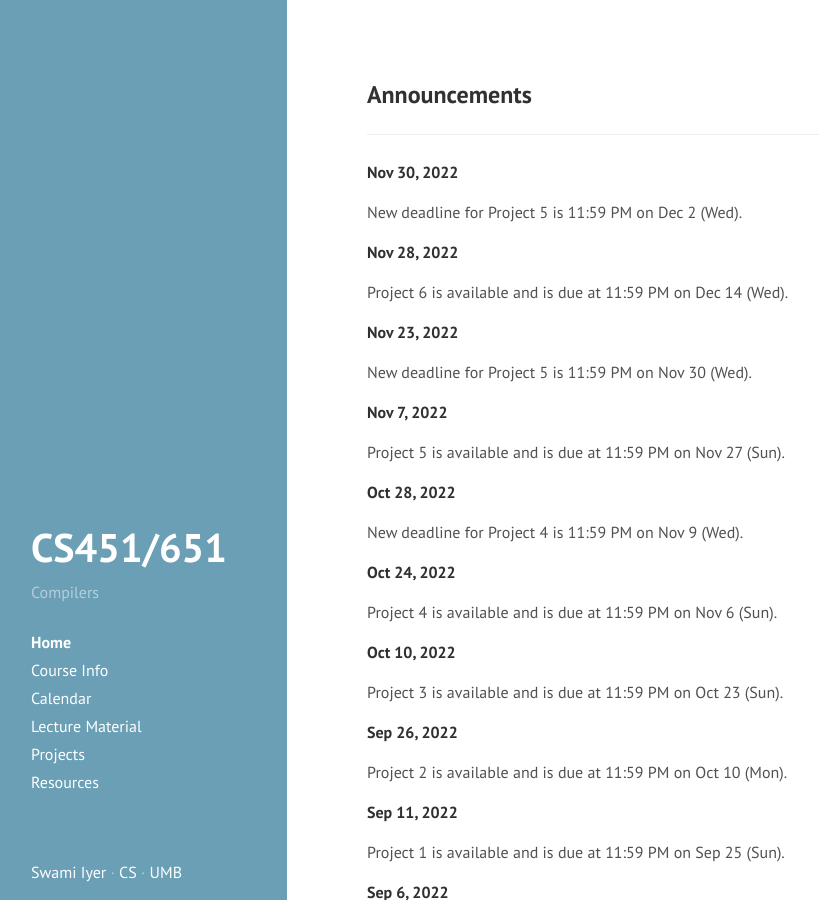
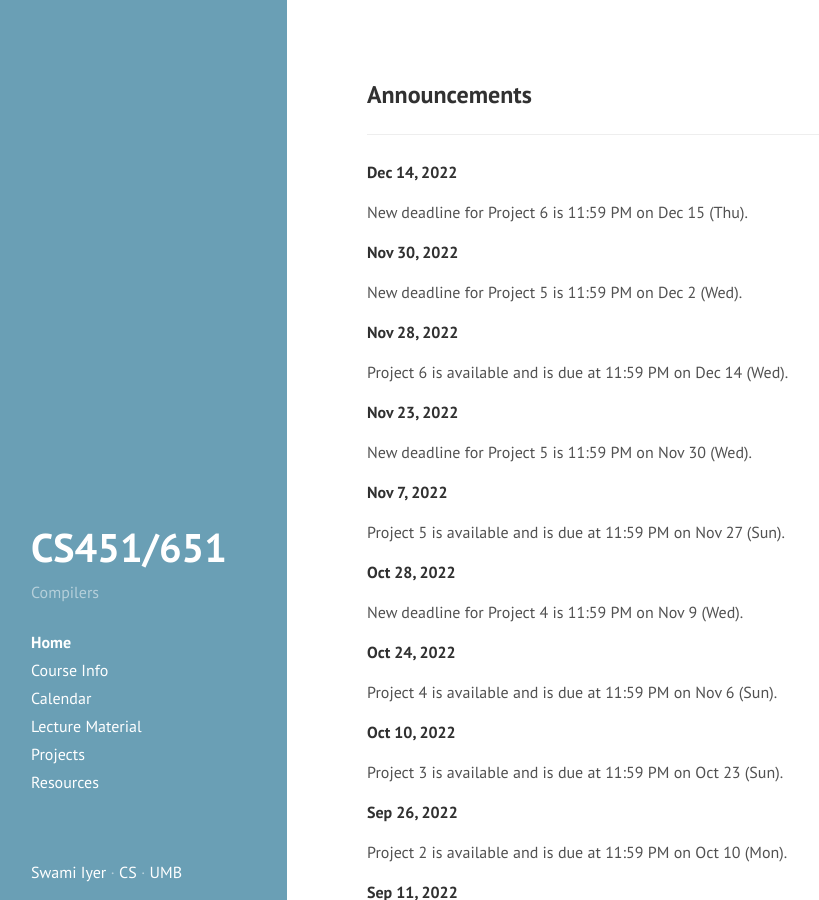
Before and after one commit to swamiiyer/swamiiyer.github.io, a Jekyll site: the page built from _pages/cs451/index.md, in a window 1280 px wide and 900 px high. Shown: the whole window, without its empty margins (1-820 px from the left). Built offline with Jekyll 4.4.1, drawn with Linux system fonts in a browser that asks for light colours.

Commit message:
new deadline for project 6

```diff
--- a/_pages/cs451/index.md
+++ b/_pages/cs451/index.md
@@ -4,6 +4,10 @@ layout: cs451_page
 title: Home
 order: 1
 ---
+
+**Dec 14, 2022**
+
+New deadline for Project 6 is 11:59 PM on Dec 15 (Thu).
 
 **Nov 30, 2022**
 
```
